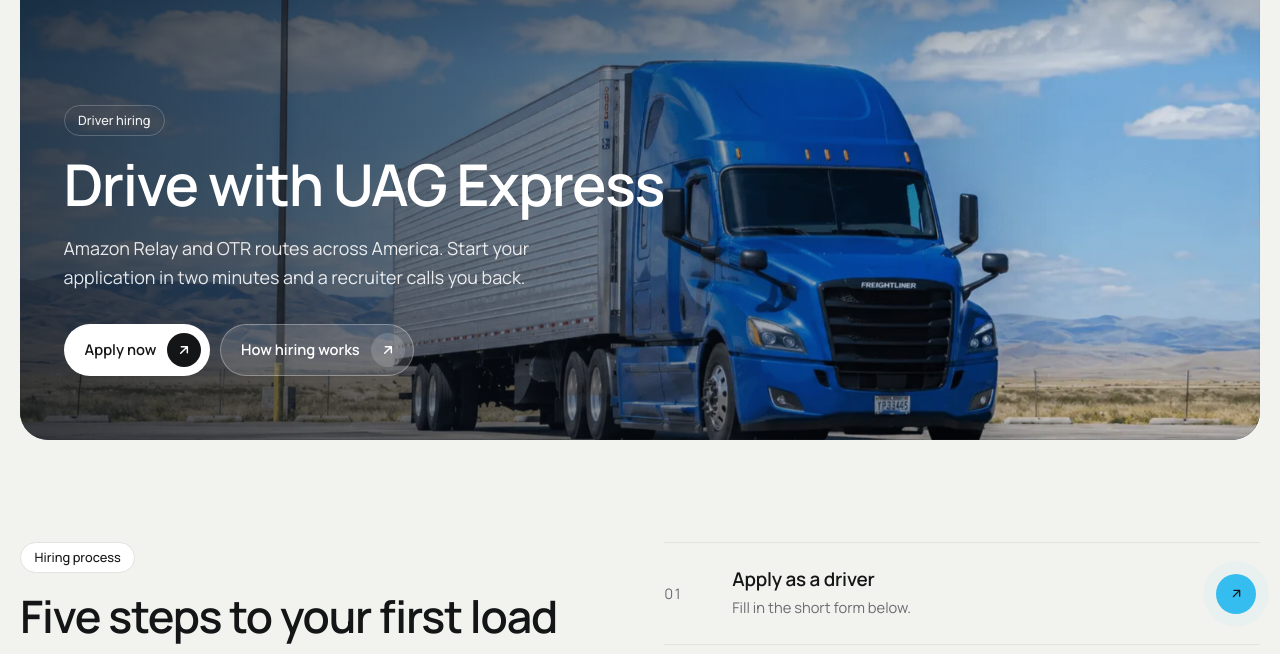
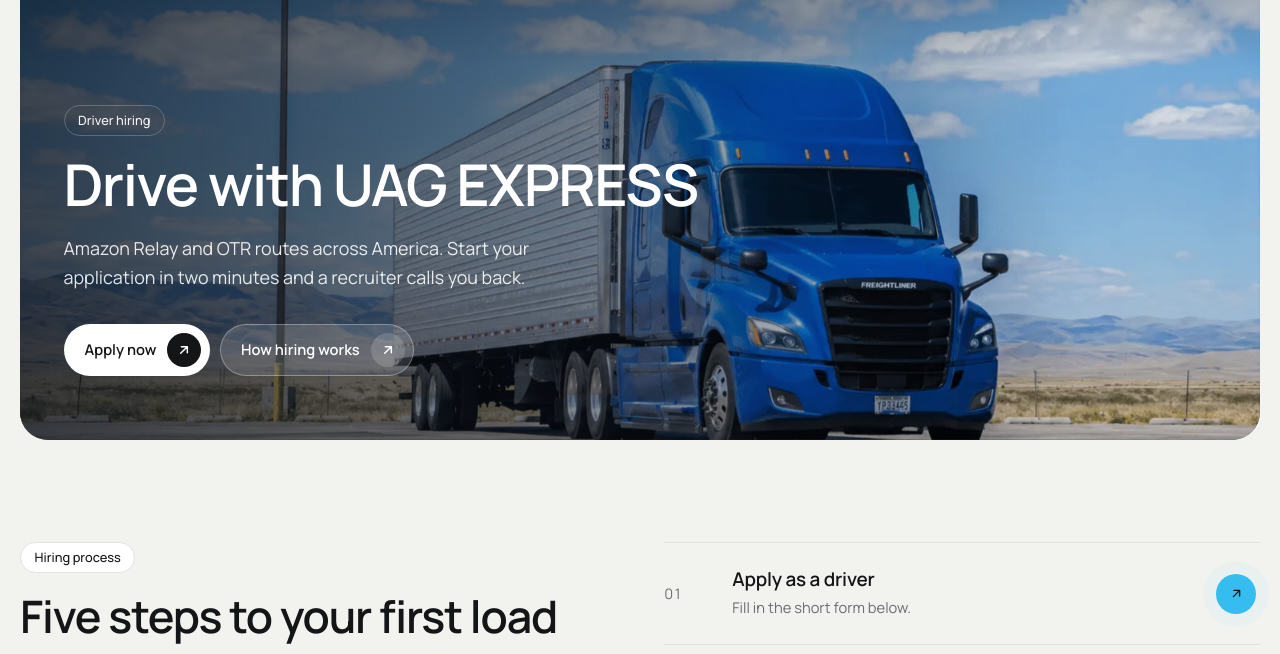
Before and after one commit to jamshidqodir/uag-express, a plain HTML site: page driver-hiring.html in a window 1280 px wide. Shown: the part 113-767 px from the top of the page. Drawn offline with Linux system fonts and the light colour scheme.

Commit message:
Write UAG EXPRESS in capitals in the Driver Hiring heading
Co-Authored-By: Claude Opus 5.5 <noreply@anthropic.com>

```diff
--- a/driver-hiring.html
+++ b/driver-hiring.html
@@ -61,7 +61,7 @@
   </div>
     <div class="hero-body"><div class="hero-copy">
       <span class="tag on-dark">Driver hiring</span>
-      <h1>Drive with UAG Express</h1>
+      <h1>Drive with UAG EXPRESS</h1>
       <p>Amazon Relay and OTR routes across America. Start your application in two minutes and a recruiter calls you back.</p>
       <div class="hero-btns"><a class="btn btn-white" href="#apply">Apply now <span class="ar"><svg><use href="#i-ne"/></svg></span></a><a class="btn btn-glass" href="#hiring-steps">How hiring works <span class="ar"><svg><use href="#i-ne"/></svg></span></a></div>
     </div></div>
```
